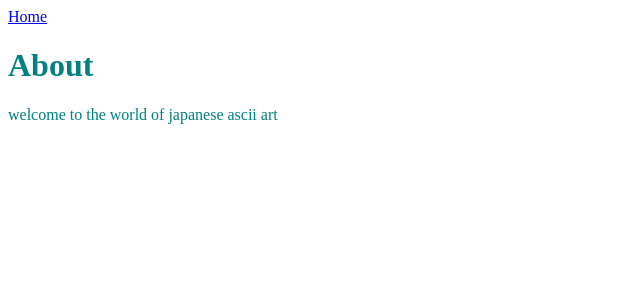
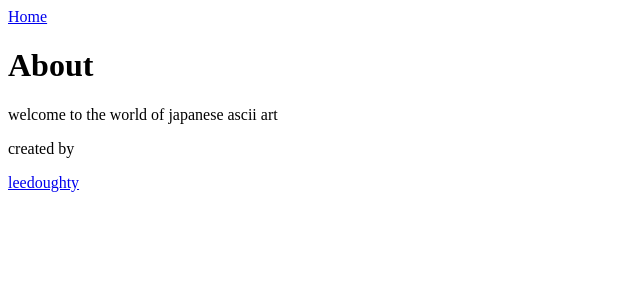
Before and after one commit to leedoughty/gatsby-project, a Gatsby app: page /about in a window 1280 px wide. Shown: the top 300 px of the page, without its empty margins (0-640 px from the left). Built offline with nearby package versions, Linux system fonts and the light colour scheme.

Commit message:
Update information on about page

```diff
--- a/src/pages/about.js
+++ b/src/pages/about.js
@@ -3,9 +3,10 @@ import { Link } from "gatsby"
 import Header from "../components/header"
 
 export default () => (
-  <div style={{ color: `teal` }}>
+  <div>
     <Link to="/">Home</Link>
     <Header headerText="About" />
     <p>welcome to the world of japanese ascii art</p>
+    <p>created by </p><a href="https://www.leedoughty.com">leedoughty</a>
   </div>
 )
```
